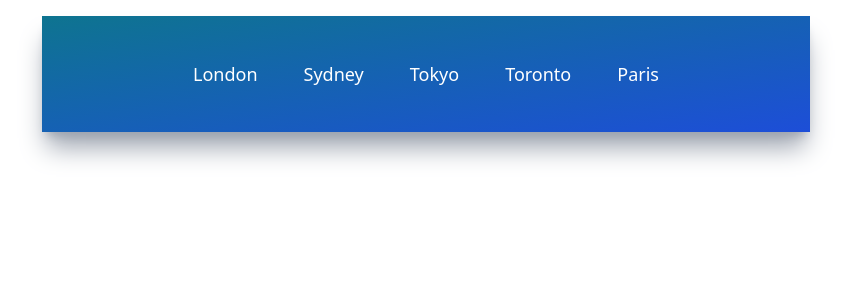
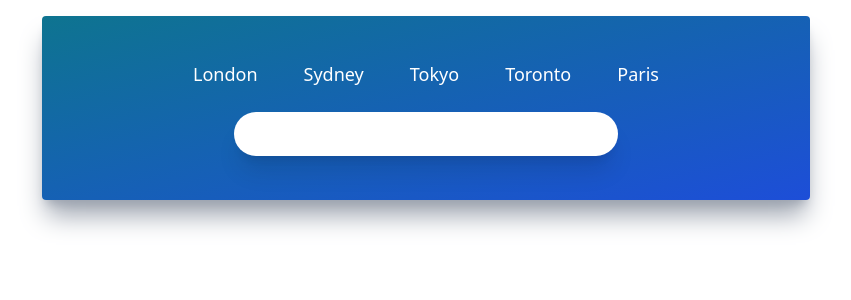
Before and after one commit to ash-fallon/weather-app, a React (Create React App) app: page / in a window 1280 px wide. Shown: the top 300 px of the page, without its empty margins (214-1065 px from the left). Built offline with nearby package versions, Linux system fonts and the light colour scheme.

Commit message:
Added Inputs component, added search bar to Inputs components, minor styling changes to container div

```diff
--- a/src/App.js
+++ b/src/App.js
@@ -1,11 +1,13 @@
 import UilReact from '@iconscout/react-unicons/icons/uil-react';
 import TopButtons from './components/TopButtons';
+import Inputs from './components/Inputs';
 
 const App = () => {
   return (
     <>
-      <div className='mx-auto max-w-screen-md mt-4 py-5 px-32 bg-gradient-to-br from-cyan-700 to-blue-700 h-fit shadow-xl shadow-gray-400'>
+      <div className='mx-auto max-w-screen-md mt-4 py-5 px-32 rounded bg-gradient-to-br from-cyan-700 to-blue-700 h-fit shadow-xl shadow-gray-400'>
         <TopButtons />
+        <Inputs />
       </div>
     </>
   );
--- /dev/null
+++ b/src/components/Inputs.js
@@ -0,0 +1,16 @@
+import { UilSearch, UilLocationPoint } from '@iconscout/react-unicons';
+
+const Inputs = () => {
+  return (
+    <div className='flex flex-row justify-center my-6'>
+      <div className='flex flex-row w-3/4 items-center justify-center space-x-4'>
+        <input
+          type='text'
+          className='text-xl font-white py-2 px-5 w-full shadow-xl capitalize rounded-full focus:outline-none'
+        />
+      </div>
+    </div>
+  );
+};
+
+export default Inputs;
```
